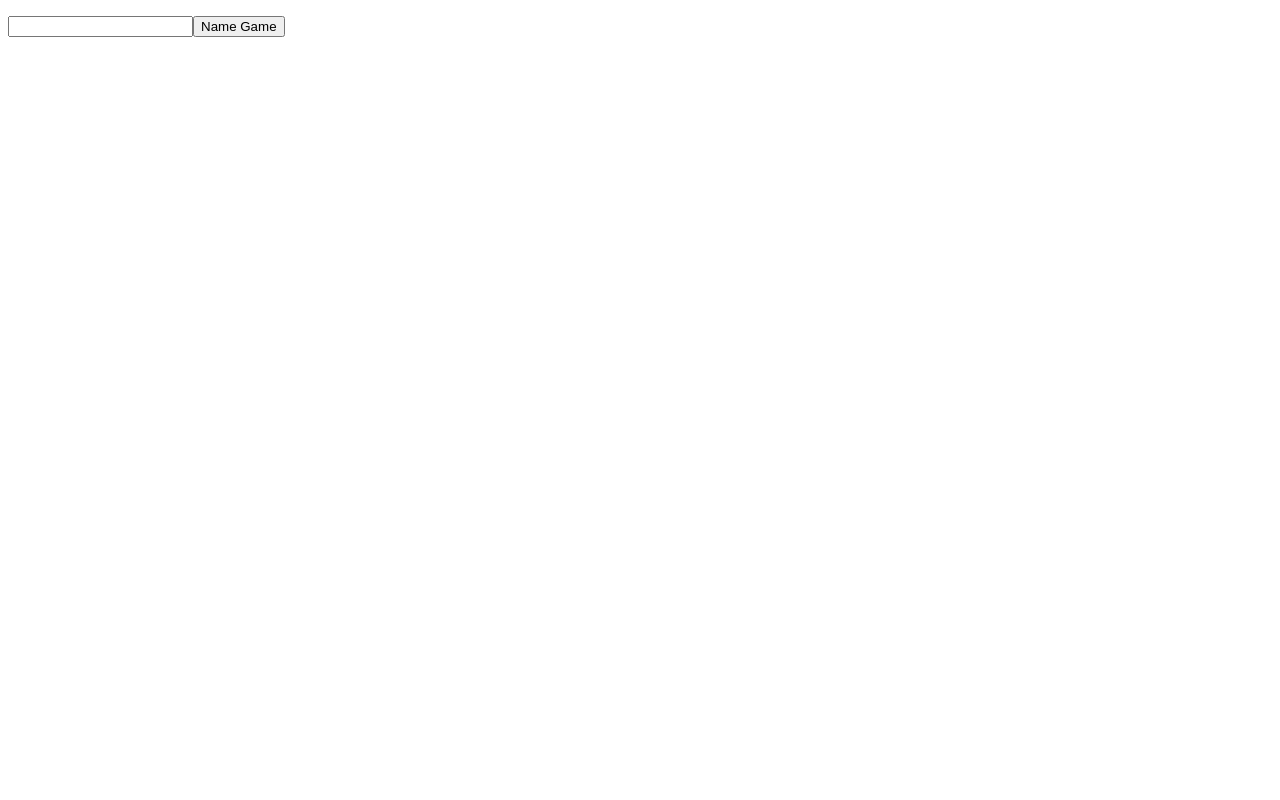
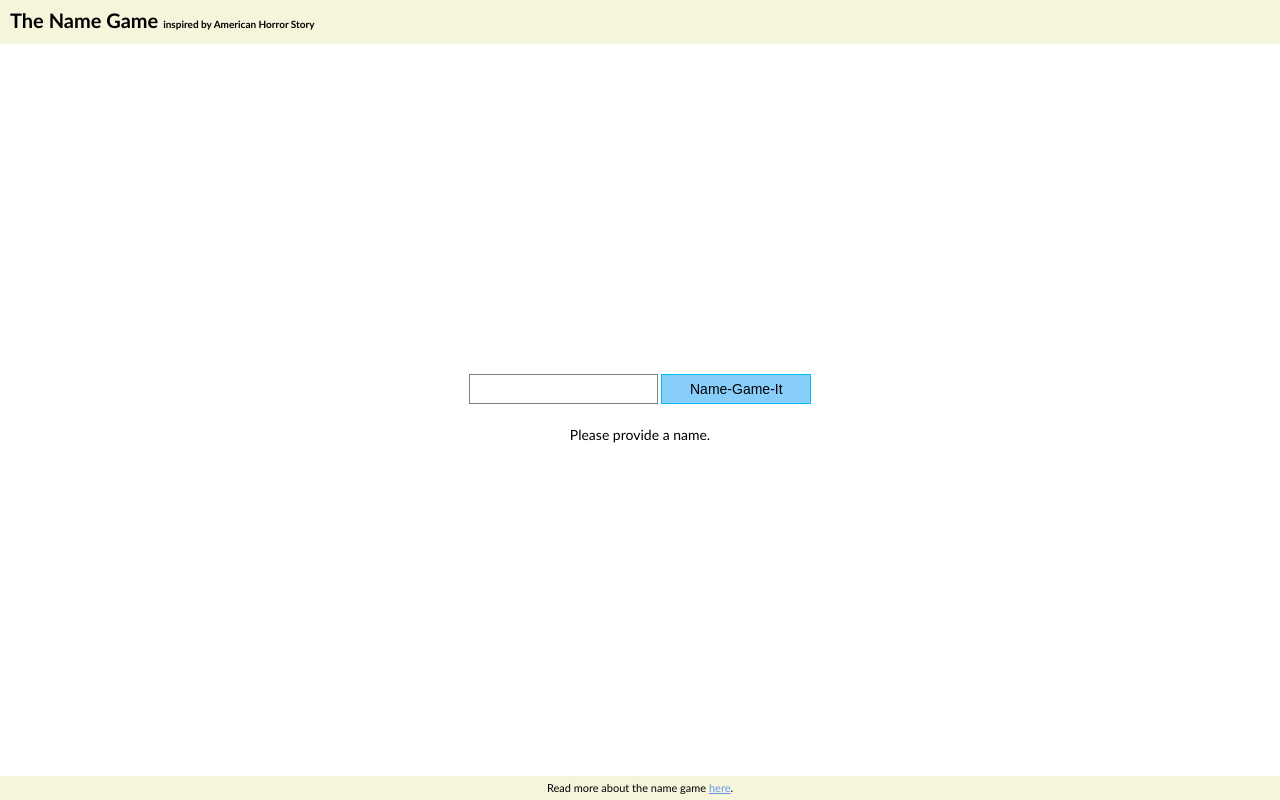
Before and after one commit to annavester/name-game, a plain HTML site: page index.html in a window 1280 px wide. Drawn offline with Linux system fonts and the light colour scheme.

Commit message:
added some styling

```diff
--- a/index.html
+++ b/index.html
@@ -1,14 +1,104 @@
 <!DOCTYPE html>
 <html lang="en">
+
 <head>
     <meta charset="UTF-8">
     <title>Name Game</title>
+    <style>
+        html,
+        body {
+            height: 100%;
+            padding: 0;
+            margin: 0;
+            font: 14px/22px Calibri, Arial, sans-serif;
+        }
+
+        header {
+            background: beige;
+            padding: 5px 10px;
+            margin: 0;
+        }
+
+        footer {
+            font-size: 11px;
+            line-height: 14px;
+            padding: 5px 10px;
+            text-align: center;
+            background: beige;
+        }
+
+        h1 {
+            font-size: 20px;
+            line-height: 30px;
+            margin: 0;
+        }
+
+        small {
+            font-size: 10px;
+        }
+
+        a {
+            color: cornflowerblue;
+        }
+
+        p {
+            margin: 0;
+            padding: 0;
+        }
+
+        button,
+        input {
+            font-size: 14px;
+            line-height: 22px;
+            padding: 3px;
+            border: 1px solid grey;
+            border-radius: 0;
+        }
+
+        button {
+            background: lightskyblue;
+            border-color: deepskyblue;
+            min-width: 150px;
+            cursor: pointer;
+        }
+
+        .wrapper {
+            height: calc(100% - 68px);
+            display: flex;
+            flex-direction: column;
+            justify-content: center;
+            align-items: center;
+        }
+
+        .row {
+            flex-direction: row;
+            padding: 10px 0;
+        }
+    </style>
 </head>
+
 <body>
+    <header>
+        <h1>The Name Game
+            <small>inspired by American Horror Story</small>
+        </h1>
+    </header>
     <div class="wrapper">
-        <p><input id="name" type="text" /><button id="btnNameGame">Name Game</button></p>
-        <p id="nameGameResult"></p>
+        <div class="row">
+            <p>
+                <input id="name" type="text" maxlength="30" />
+                <button id="btnNameGame">Name-Game-It</button>
+            </p>
+        </div>
+        <div class="row">
+            <p id="nameGameResult">Please provide a name.</p>
+        </div>
     </div>
+    <footer>
+        <p>Read more about the name game
+            <a href="https://en.wikipedia.org/wiki/The_Name_Game" target="_blank">here</a>.</p>
+    </footer>
     <script src="main.js"></script>
 </body>
+
 </html>
--- a/main.js
+++ b/main.js
@@ -2,26 +2,36 @@
  * Created by av186014 on 12/5/17.
  * Game rules = https://thenamegame-generator.com/the-name-game-rules.html
  */
-var nameGameButton = document.getElementById("btnNameGame");
+var nameGameButton = document.getElementById('btnNameGame');
 
 function isVowel(letter) {
-    var vowels = ["a", "e", "i", "o", "u"], result = false;
+  var vowels = ['a', 'e', 'i', 'o', 'u'],
+    result = false;
 
   for (var i = 0; i < vowels.length; i++) {
+    console.log(i);
     if (vowels[i] === letter) {
       result = true;
       break;
     }
   }
-
   return result;
 }
+
 var convertName = function(event) {
-    var name = document.getElementById("name").value;
-    var resultContainer = document.getElementById("nameGameResult");
+  var name = document.getElementById('name').value;
+  var resultContainer = document.getElementById('nameGameResult');
 
-    var isB = false, isF = false, isM = false;
-    var shortName = "", output = "", firstLetter = "", bString = "bo-", fString = "fo-", mString = "mo-";
+  var isB = false,
+    isF = false,
+    isM = false;
+
+  var shortName = '',
+    output = '',
+    firstLetter = '',
+    bString = 'bo-',
+    fString = 'fo-',
+    mString = 'mo-';
 
   if (name) {
     shortName = name.toLowerCase();
@@ -31,21 +41,29 @@ var convertName = function(event) {
       shortName = name.substr(1).toLowerCase();
     }
 
-        isB = (firstLetter === "b");
-        isF = (firstLetter === "f");
-        isM = (firstLetter === "m");
+    isB = firstLetter === 'b';
+    isF = firstLetter === 'f';
+    isM = firstLetter === 'm';
 
-        bString = (isB) ? bString : bString + "b";
-        fString = (isF) ? fString : fString + "f";
-        mString = (isM) ? mString : mString + "m";
+    bString = isB ? bString : bString + 'b';
+    fString = isF ? fString : fString + 'f';
+    mString = isM ? mString : mString + 'm';
 
-        output = "<p>" + name +", " + name +", " + bString + shortName + "<br />";
-        output += "Banana-fana " + fString + shortName +"<br />";
-        output += "Fee-fi-" + mString + shortName + "<br />";
-        output += name + "!</p>";
+    output = '<p>' + name + ', ' + name + ', ' + bString + shortName + '<br />';
+    output += 'Banana-fana ' + fString + shortName + '<br />';
+    output += 'Fee-fi-' + mString + shortName + '<br />';
+    output += name + '!</p>';
     resultContainer.innerHTML = output;
   } else {
-        resultContainer.innerHTML = "<p>No name provided</p>";
+    resultContainer.innerHTML = '<p>No name provided</p>';
   }
 };
-nameGameButton.addEventListener("click", convertName);
+
+var handleKeypress = function(event) {
+  if (event.which === 13) {
+    convertName();
+  }
+};
+
+nameGameButton.addEventListener('click', convertName);
+document.addEventListener('keypress', handleKeypress);
```
Lines whose indentation alone changed are shown as unchanged.
